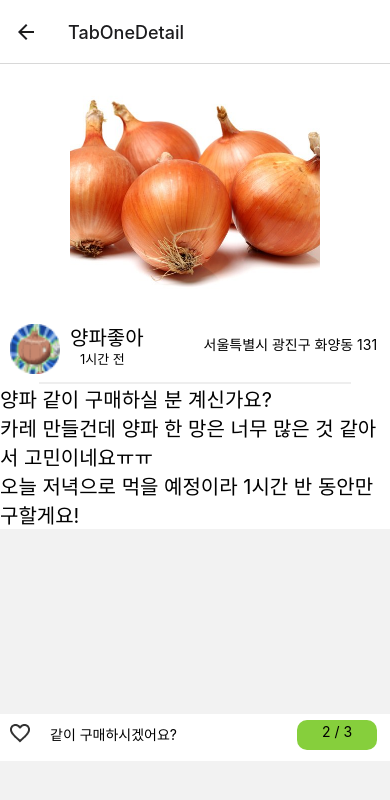
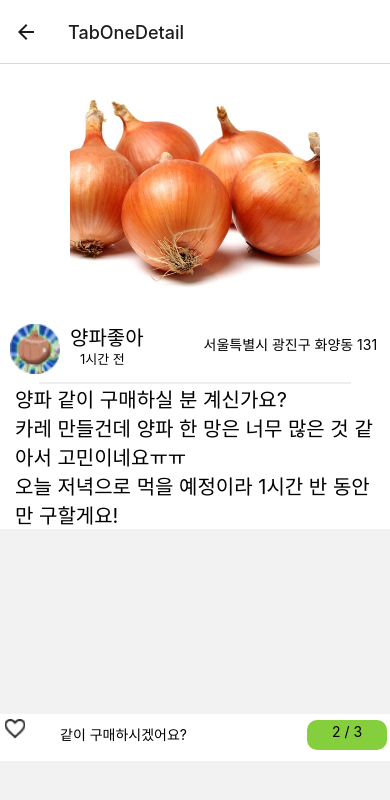
Before and after one commit to 071yoon/HCI, a React Native app: screen /TabOneDetail in a window 390 px wide. Shown: the top 800 px of the page. Built offline with nearby package versions, Linux system fonts and the light colour scheme; what expo-linking would draw is missing.

Commit message:
하트 누르면 빨간색으로 나오게 적용

```diff
--- a/screens/RecordScreen.tsx
+++ b/screens/RecordScreen.tsx
@@ -10,6 +10,7 @@ import { useLinkProps } from '@react-navigation/native';
 export default function RecordScreen({ navigation }: any) {
   const [toggle, setToggle] = React.useState(true);
   function toggleState() {
+    console.log('test');
     setToggle(!toggle);
   }
   return (
--- a/screens/itemDetail.tsx
+++ b/screens/itemDetail.tsx
@@ -1,4 +1,5 @@
-import { Alert, StyleSheet } from 'react-native';
+import { Alert, StyleSheet, TouchableOpacity } from 'react-native';
+import React from 'react';
 import { Text, View } from '../components/Themed';
 import { RootTabScreenProps } from '../types';
 import { Image } from 'react-native';
@@ -6,10 +7,14 @@ import { ScrollView } from 'react-native';
 import { NavigationContainer } from '@react-navigation/native';
 import { createNativeStackNavigator } from '@react-navigation/native-stack';
 import { shouldUseActivityState } from 'react-native-screens';
-import { TouchableOpacity } from 'react-native';
 import { Button } from 'react-native';
 
 export default function ItemDetails({ navigation }: any) {
+  const [toggle, setToggle] = React.useState(false);
+  function toggleState() {
+    console.log('pressed');
+    setToggle(!toggle);
+  }
   return (
     <View style={styles.container}>
         <Image style={styles.img} source={require("../assets/images/onion.jpg")} />
@@ -20,11 +25,15 @@ export default function ItemDetails({ navigation }: any) {
             <Text style={styles.profileLocation}>서울특별시 광진구 화양동 131</Text>
             <View style={styles.separator} lightColor="#eee" darkColor="rgba(255,255,255,0.1)" />
         </View>
-        <Text style={styles.mainArticle}>양파 같이 구매하실 분 계신가요?</Text>
-        <Text style={styles.mainArticle}>카레 만들건데 양파 한 망은 너무 많은 것 같아서 고민이네요ㅠㅠ</Text>
-        <Text style={styles.mainArticle}>오늘 저녁으로 먹을 예정이라 1시간 반 동안만 구할게요!</Text>
+            <View style={styles.chatBox}>
+            <Text style={styles.mainArticle}>양파 같이 구매하실 분 계신가요?</Text>
+            <Text style={styles.mainArticle}>카레 만들건데 양파 한 망은 너무 많은 것 같아서 고민이네요ㅠㅠ</Text>
+            <Text style={styles.mainArticle}>오늘 저녁으로 먹을 예정이라 1시간 반 동안만 구할게요!</Text>
+        </View>
         <View style={styles.down}>
-            <Image style={styles.heart} source={require("../assets/images/Heart.png")} />
+            <TouchableOpacity onPress={toggleState} style={{zIndex: 998, top: 0, left: 0, width: 50, height: 50, position: 'relative'}} />
+            {toggle ? <Image style={styles.heart} source={require("../assets/images/heart_fill.png")} /> : <Image style={styles.heart} source={require("../assets/images/Heart.png")} />}
+            {/* {toggle? <Text>FALSE</Text> : <Text>TRUE</Text>} */}
             <Text style={styles.together}>같이 구매하시겠어요?</Text>
             <View style={styles.button}>
                 <Text style={styles.ppl}>2 / 3</Text>
@@ -35,6 +44,10 @@ export default function ItemDetails({ navigation }: any) {
 }
 
 const styles = StyleSheet.create({
+    chatBox: {
+        marginLeft: 15,
+        marginRight: 15,
+    },
     ppl: {
         alignSelf: 'center',
         marginTop: 3,
@@ -55,10 +68,12 @@ const styles = StyleSheet.create({
         marginRight: 10,
     },
     heart: {
-        marginBottom: 10,
-        marginLeft: 10,
-        marginTop: 10,
-        marginRight: 10,
+      width: 20,
+      height: 20,
+      top: 5,
+      left: 5,
+      position: 'absolute',
+      zIndex: 999,
     },
     down: {
         position: 'absolute',
```
Also changed, not shown: assets/images/HomeVector.png, assets/images/heart_fill.png (added).
